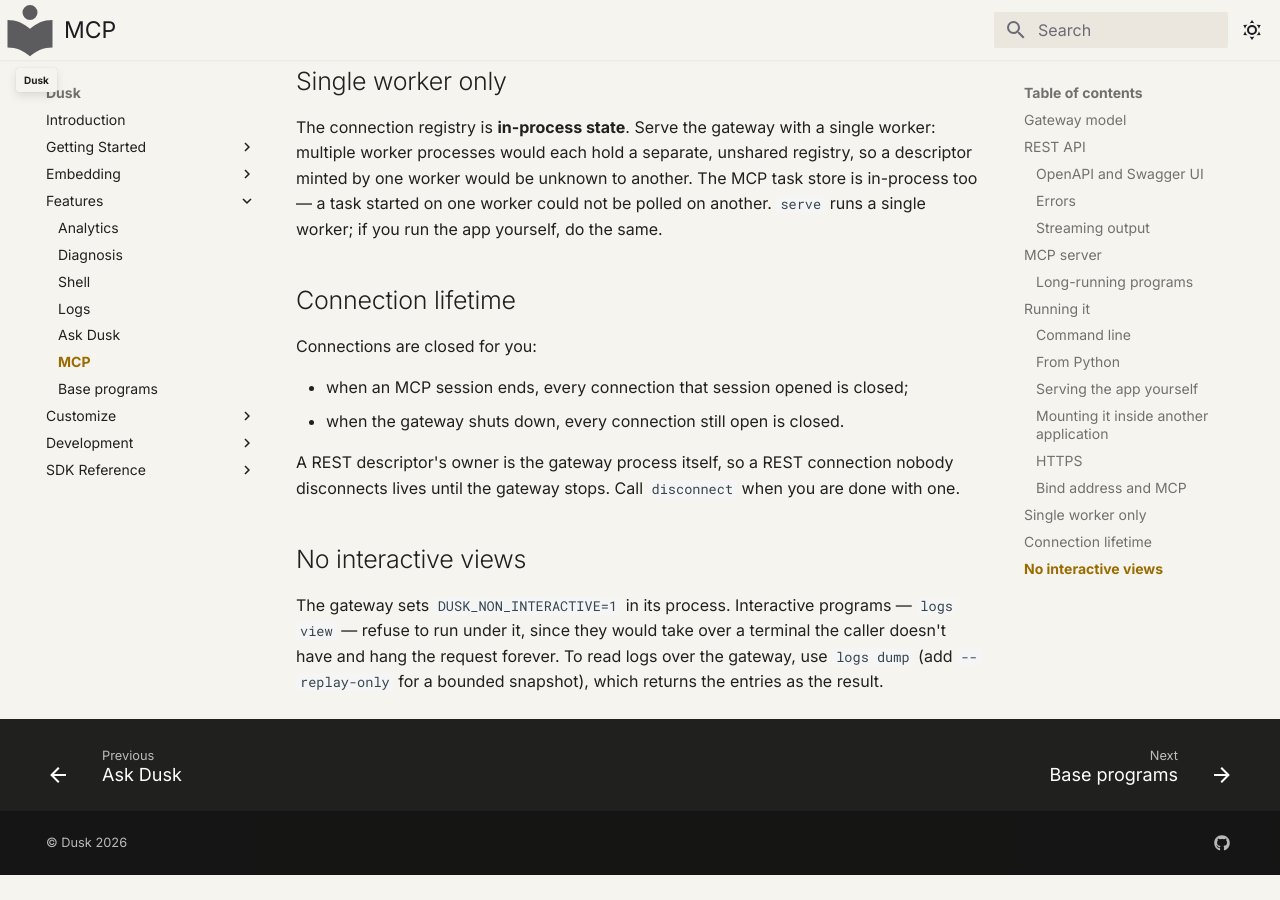
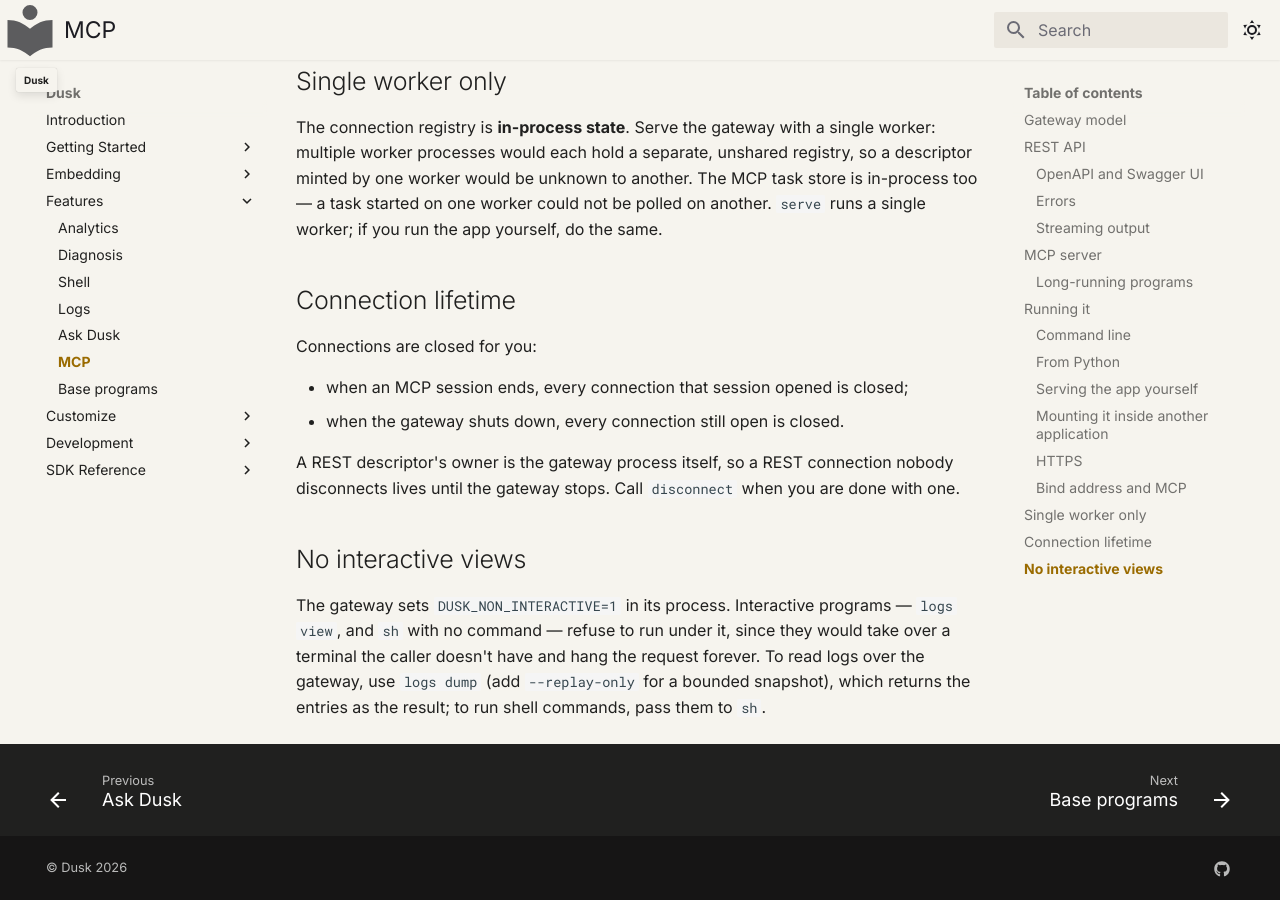
Before and after one commit to tomerze/dusk, an MkDocs documentation site: the page built from docs/docs/features/gateway.md, in a window 1280 px wide and 900 px high, scrolled down 10408 px. Built offline with MkDocs 1.6.1 and Material for MkDocs 9.7.7, drawn with Linux system fonts in a browser that asks for light colours; comment, search, counter and statistics services are not loaded; before the commit the page ends 11283 px from its top, so only the background shows below that.

Commit message:
Say a bare sh needs a terminal in the docs
`DUSK_NON_INTERACTIVE` was documented with `logs view` as its only
example, and the gateway page said the same. A bare `sh` is now the
second interactive program, and both pages name it alongside the first,
with the alternative each points at.

```diff
--- a/docs/docs/features/gateway.md
+++ b/docs/docs/features/gateway.md
@@ -343,7 +343,8 @@
 ## No interactive views
 
 The gateway sets `DUSK_NON_INTERACTIVE=1` in its process. Interactive
-programs — `logs view` — refuse to run under it, since they would take over
-a terminal the caller doesn't have and hang the request forever. To read logs
-over the gateway, use `logs dump` (add `--replay-only` for a bounded snapshot),
-which returns the entries as the result.
+programs — `logs view`, and `sh` with no command — refuse to run under it,
+since they would take over a terminal the caller doesn't have and hang the
+request forever. To read logs over the gateway, use `logs dump` (add
+`--replay-only` for a bounded snapshot), which returns the entries as the
+result; to run shell commands, pass them to `sh`.
```
Also changed, not shown: docs/docs/sdk-reference/python-api.md (+4 -2 lines).
